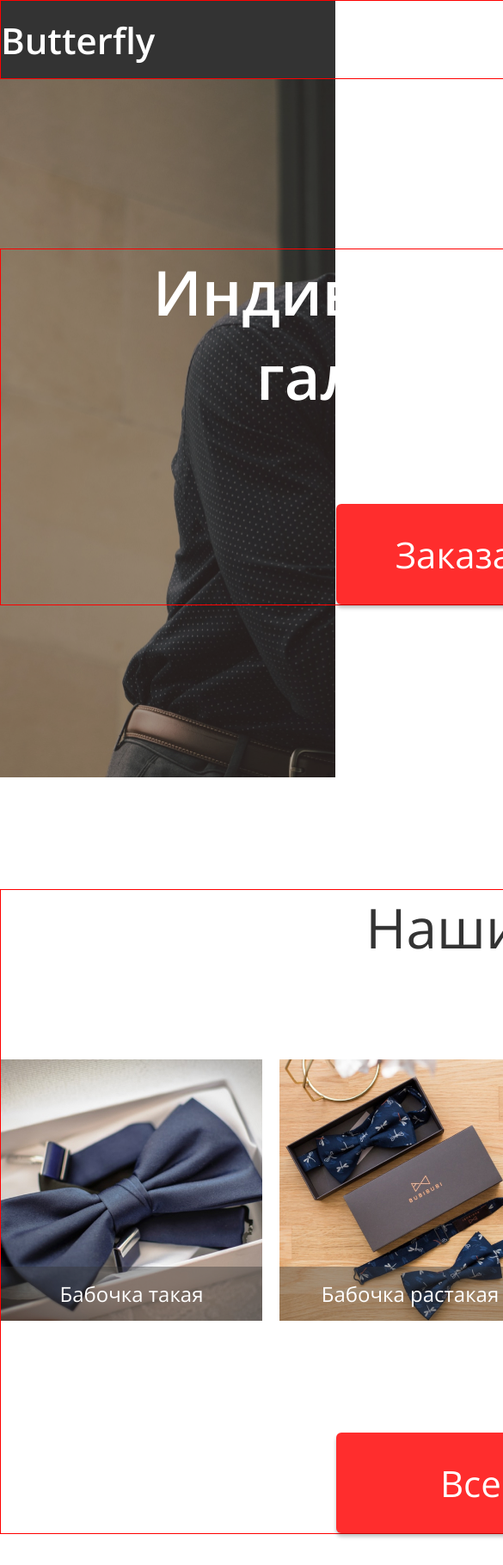
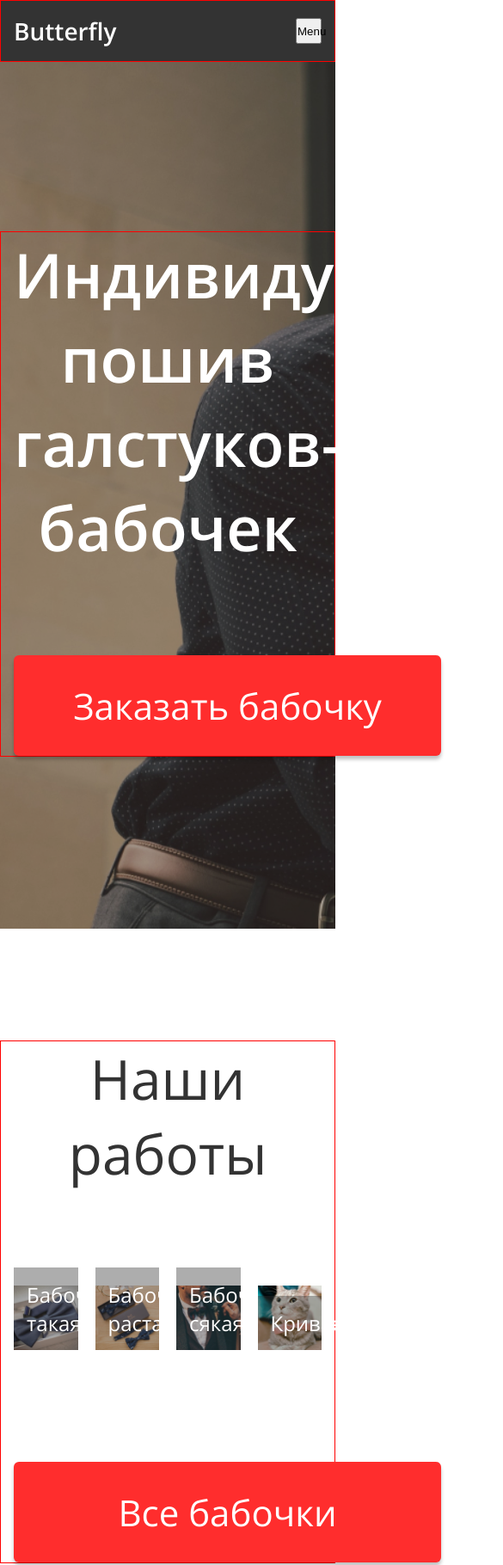
Before and after one commit to everwaveme/butterfly-shop-sadykov, a website: page www/index.html in a window 390 px wide. Shown: the top 1820 px of the page at 86% size, 585 px wide, since content can reach past the window. Drawn offline with Linux system fonts and the light colour scheme.

Commit message:
Адаптировал header

```diff
--- a/src/styles/blocks/_header.scss
+++ b/src/styles/blocks/_header.scss
@@ -6,6 +6,14 @@
   width: 100%;
   color: $color-light;
   background-color: $color-dark;
+
+  @media (max-width: $tablet-max) {
+
+  }
+
+  @media (max-width: $mobile-max) {
+
+  }
 }
 
 .header-inner {
@@ -26,4 +34,29 @@
   line-height: 57px;
   color: $color-light;
   text-decoration: none;
+
+  @media (max-width: $tablet-max) {
+    font-weight: 600;
+    font-size: 36px;
+    line-height: 49px;
+  }
+
+  @media (max-width: $mobile-max) {
+    padding: 16px 0;
+    font-weight: 600;
+    font-size: 28px;
+    line-height: 38px;
+  }
 }
+
+.header-burger {
+  display: none;
+
+  @media (max-width: $mobile-max) {
+    display: block;
+    width: 30px;
+    height: 30px;
+    //background-image: url(../images/header-burger.svg);
+  }
+
+}
--- a/src/styles/blocks/_nav.scss
+++ b/src/styles/blocks/_nav.scss
@@ -1,4 +1,12 @@
 .nav {
+  @media (max-width: $tablet-max) {
+
+  }
+
+  @media (max-width: $mobile-max) {
+    display: none;
+  }
+
   ul {
     display: flex;
     list-style: none;
@@ -7,7 +15,6 @@
   li {
     margin-left: 10px;
   }
-
 
   a {
     display: inline-block;
--- a/src/styles/common/_common.scss
+++ b/src/styles/common/_common.scss
@@ -7,6 +7,10 @@
 body {
   padding-top: 89px;
   font-family: $font;
+
+  @media (max-width: $mobile-max) {
+    padding-top: 69px;
+  }
 }
 
 img {
--- a/src/styles/common/_mixins.scss
+++ b/src/styles/common/_mixins.scss
@@ -1,6 +1,7 @@
 @mixin inner($width: 1278px) {
-  width: $width;
+  max-width: $width + $gap;
   margin: 0 auto;
+  padding: 0 $gap-half;
   border: 1px solid red;
 }
 
--- a/src/styles/common/_variables.scss
+++ b/src/styles/common/_variables.scss
@@ -7,5 +7,13 @@ $color-light: #fff;
 $color-accent: #ff2d2d;
 
 // indents
+$gap: 30px;
+$gap-half: 15px;
 
 // breakpoints
+$mobile: 320px;
+$tablet: 768px;
+$desktop: 1280px;
+
+$mobile-max: $tablet - 1;
+$tablet-max: $desktop - 1;
--- a/www/index.html
+++ b/www/index.html
@@ -10,7 +10,7 @@
 
 <body>
 <header class="header">
-  <header class="header-inner">
+  <div class="header-inner">
     <div class="header-wrap">
       <a href="#" class="header-logo">Butterfly</a>
       <nav class="nav">
@@ -29,9 +29,9 @@
           </li>
         </ul>
       </nav>
+      <button class="header-burger">Menu</button>
     </div>
-
-  </header>
+  </div>
 
 </header>
 
@@ -52,28 +52,36 @@
       <h2 class="works-title">Наши работы</h2>
       <div class="works-wrap">
         <div class="works-item">
+          <a href="#" class="works-link">
             <figure class="works-figure">
               <img src="images/works-img-1.jpg" alt="" class="works-img">
               <figcaption class="works-img-desc">Бабочка такая</figcaption>
             </figure>
+          </a>
         </div>
         <div class="works-item">
+          <a href="#" class="works-link">
             <figure class="works-figure">
               <img src="images/works-img-2.jpg" alt="" class="works-img">
               <figcaption class="works-img-desc">Бабочка растакая</figcaption>
             </figure>
+          </a>
         </div>
         <div class="works-item">
+          <a href="#" class="works-link">
             <figure class="works-figure">
               <img src="images/works-img-3.jpg" alt="" class="works-img">
               <figcaption class="works-img-desc">Бабочка сякая</figcaption>
             </figure>
+          </a>
         </div>
         <div class="works-item">
+          <a href="#" class="works-link">
             <figure class="works-figure">
               <img src="images/works-img-4.jpg" alt="" class="works-img">
               <figcaption class="works-img-desc">Кривая</figcaption>
             </figure>
+          </a>
         </div>
       </div>
       <a href="#" class="btn">Все бабочки</a>
```
Also changed, not shown: www/images/header-burger.png (added), www/images/header-burger.svg (added), www/style/style.css. Lines whose indentation alone changed are shown as unchanged.
